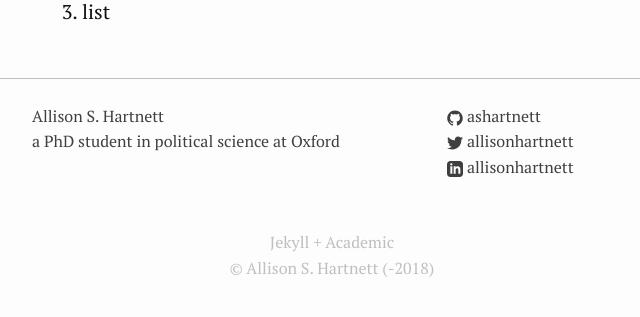
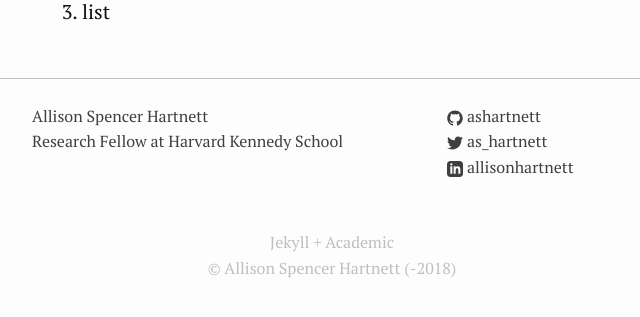
Before and after one commit to ashartnett/ashartnett.github.io, a Jekyll site: the page built from markdowns/4data.md, in a window 1280 px wide and 900 px high, scrolled down 657 px. Shown: the part 568-885 px from the top of the window, without its empty margins (308-948 px from the left). Built offline with Jekyll 4.4.1, drawn with Linux system fonts in a browser that asks for light colours; Markdown is read by kramdown in place of the engine named in the settings; some of the changed text lies outside the part shown.

Commit message:
cv data research teaching and bio info

```diff
--- a/_config.yml
+++ b/_config.yml
@@ -1,8 +1,8 @@
 # General settings
 title: Allison Spencer Hartnett
-title_html: "Allison S. Hartnett"
+title_html: "Allison Spencer Hartnett"
 description:
-  en: a PhD student in political science at Oxford
+  en: Research Fellow at Harvard Kennedy School
 baseurl: ""
 url: "https://ashartnett.github.io"
 
@@ -14,10 +14,10 @@ defaults:
       lang: "en"
 
 # Author
-author: Allison S. Hartnett
+author: Allison Spencer Hartnett
 
-email: allison.hartnett@gmail.com
-twitter_username: allisonhartnett
+email: allison_hartnett@hks.harvard.edu
+twitter_username: as_hartnett
 github_username: ashartnett
 linkedin_username: allisonhartnett
 author_website: https://ashartnett.github.io
```
Also changed, not shown: markdowns/1cv.md (added, +25 -0 lines), markdowns/2research.md (renamed from markdowns/research.md), markdowns/3teaching.md (renamed from markdowns/teaching.md), markdowns/4data.md (renamed from markdowns/data.md), 1 other file.
